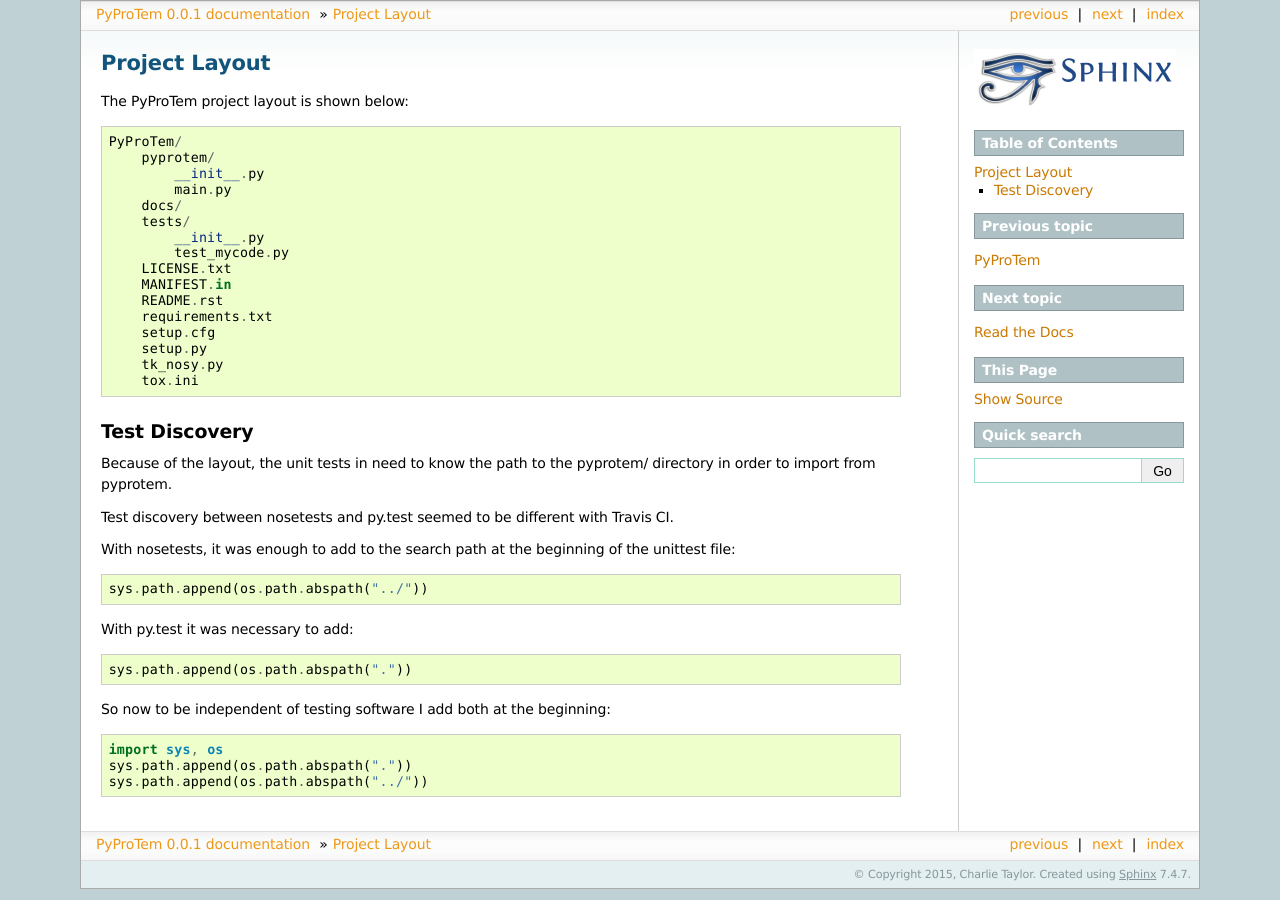
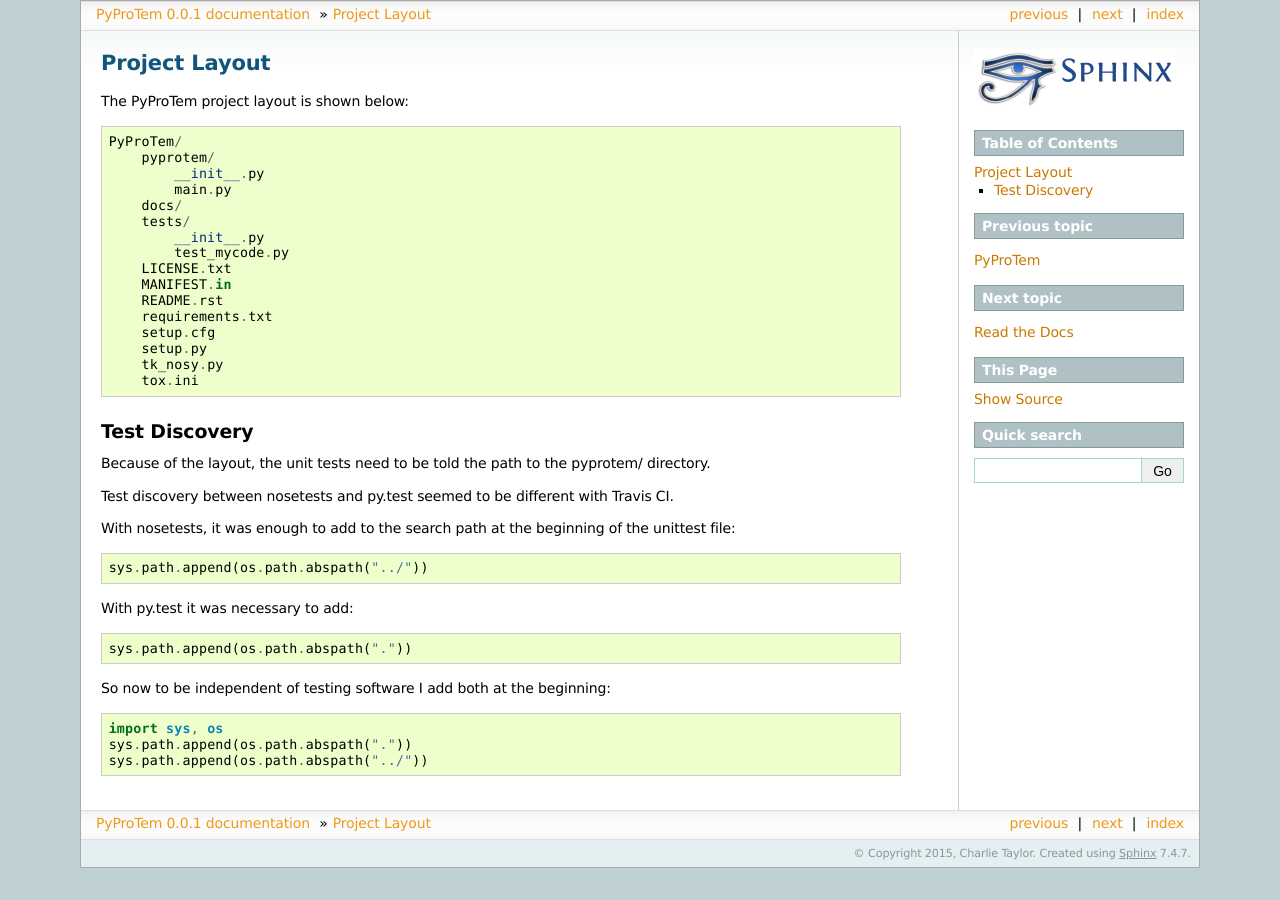
Before and after one commit to sonofeft/PyProTem, a Sphinx documentation site: the page built from docs/project_layout.rst, in a window 1280 px wide. Built offline with Sphinx 7.4.7, drawn with Linux system fonts in a browser that asks for light colours.

Commit message:
Docs Update

```diff
--- a/docs/project_layout.rst
+++ b/docs/project_layout.rst
@@ -26,8 +26,7 @@
 Test Discovery
 --------------
 
-Because of the layout, the unit tests in need to know the path to the pyprotem/ directory in order to import from pyprotem.
-
+Because of the layout, the unit tests need to be told the path to the pyprotem/ directory.
 
 Test discovery between nosetests and py.test seemed to be different with Travis CI.
 
```
Also changed, not shown: 5 other files.
